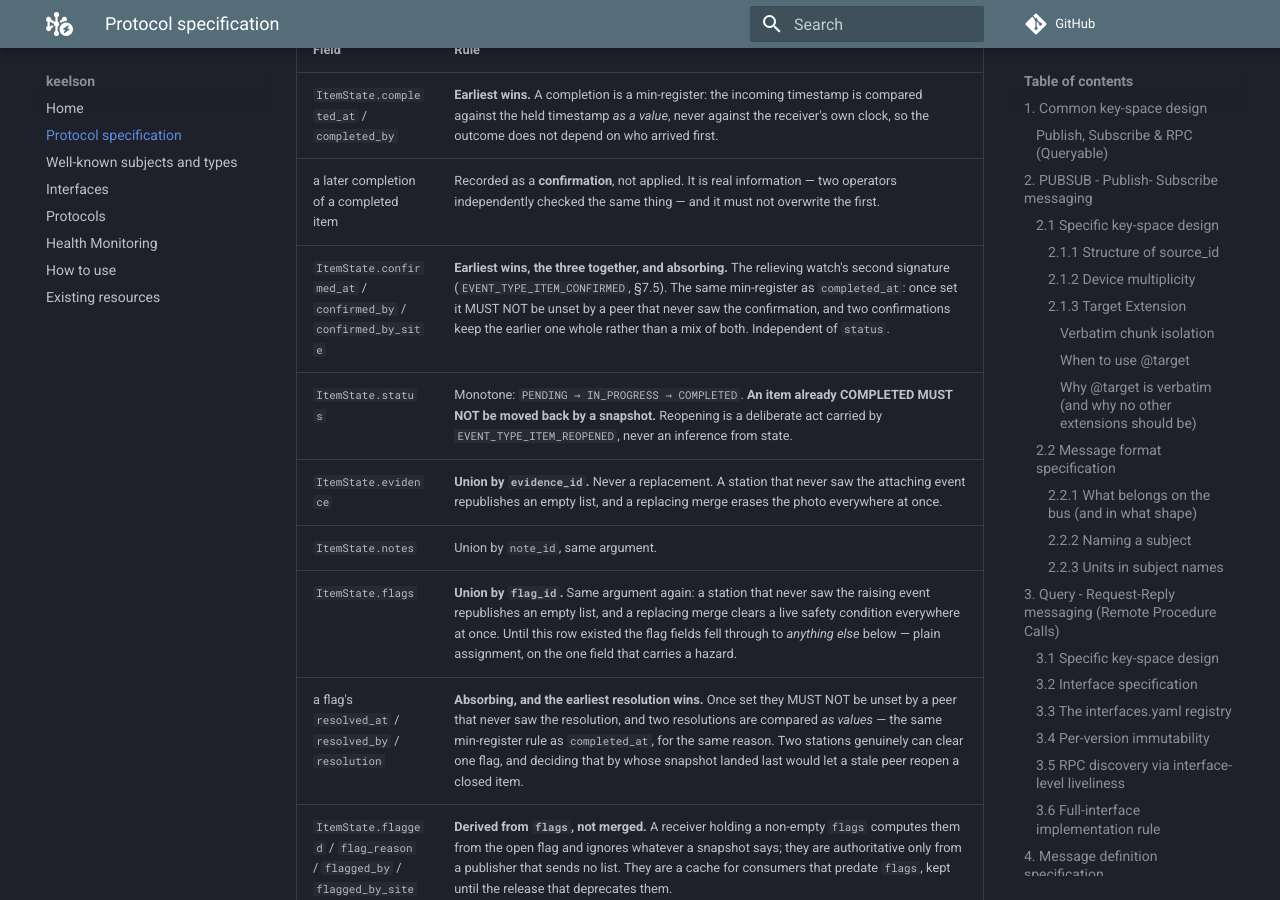
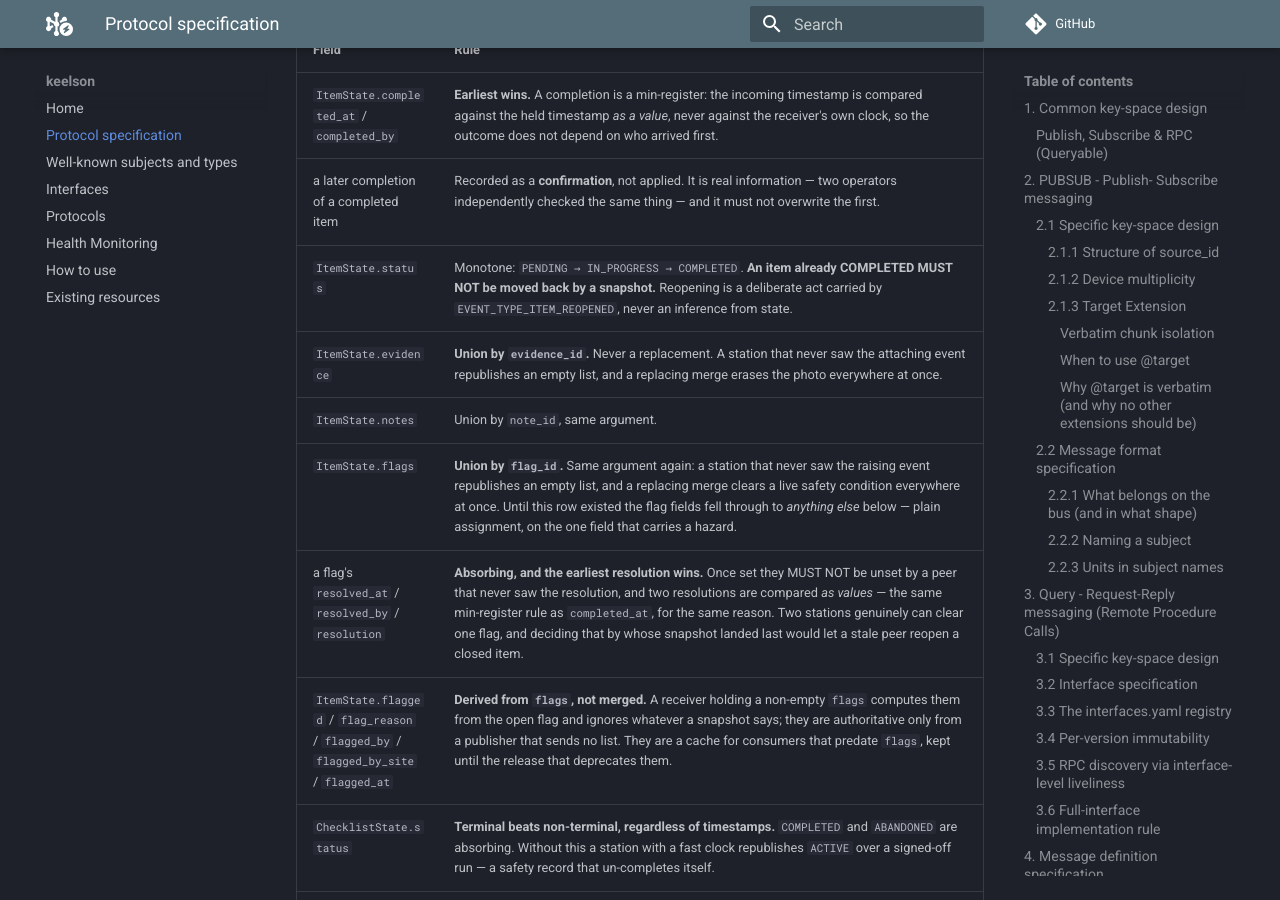
Before and after one commit to RISE-Maritime/keelson, an MkDocs documentation site: the page built from docs/protocol-specification.md, in a window 1280 px wide and 900 px high, scrolled down 36956 px. Built offline with MkDocs 1.6.1 and Material for MkDocs 9.7.7, drawn with Linux system fonts in a browser that asks for light colours; comment, search, counter and statistics services are not loaded.

Commit message:
docs(checklist): keep the confirmation merge rule on the proto, not in spec 7.2
#393 moves spec 7.2's merge table into protocols/checklist.yaml, and a row added here collides with that
move in every experimental build. The rule -- earliest confirmed_at wins with its own by/site, absorbing --
stays in full on ChecklistState.ItemState.confirmed_at, and becomes an invariant of protocols/checklist.yaml
once #393 lands.

Co-Authored-By: Claude Opus 5.5 <noreply@anthropic.com>

```diff
--- a/docs/protocol-specification.md
+++ b/docs/protocol-specification.md
@@ -1234,7 +1234,6 @@ work that was never in conflict.
 |---|---|
 | `ItemState.completed_at` / `completed_by` | **Earliest wins.** A completion is a min-register: the incoming timestamp is compared against the held timestamp *as a value*, never against the receiver's own clock, so the outcome does not depend on who arrived first. |
 | a later completion of a completed item | Recorded as a **confirmation**, not applied. It is real information — two operators independently checked the same thing — and it must not overwrite the first. |
-| `ItemState.confirmed_at` / `confirmed_by` / `confirmed_by_site` | **Earliest wins, the three together, and absorbing.** The relieving watch's second signature (`EVENT_TYPE_ITEM_CONFIRMED`, §7.5). The same min-register as `completed_at`: once set it MUST NOT be unset by a peer that never saw the confirmation, and two confirmations keep the earlier one whole rather than a mix of both. Independent of `status`. |
 | `ItemState.status` | Monotone: `PENDING → IN_PROGRESS → COMPLETED`. **An item already COMPLETED MUST NOT be moved back by a snapshot.** Reopening is a deliberate act carried by `EVENT_TYPE_ITEM_REOPENED`, never an inference from state. |
 | `ItemState.evidence` | **Union by `evidence_id`.** Never a replacement. A station that never saw the attaching event republishes an empty list, and a replacing merge erases the photo everywhere at once. |
 | `ItemState.notes` | Union by `note_id`, same argument. |
```
